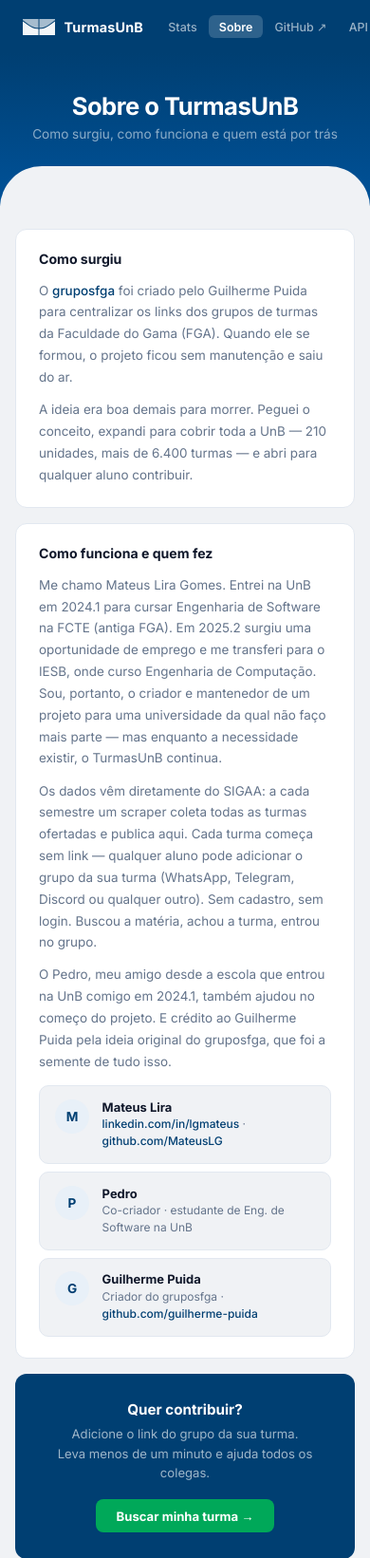
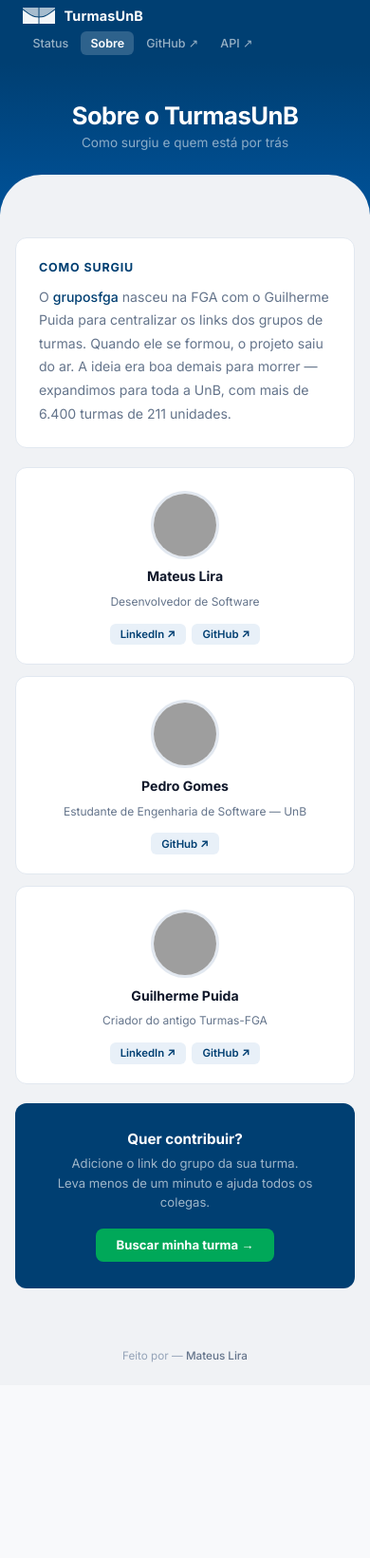
Before and after one commit to MateusLG/turmasunb, a Python web app: template templates/sobre.html in a window 390 px wide; the page is wider, and only the part inside the window is pictured. Shown: the top 1641 px of that part at 95% size. After the commit the page ends 1435 px from the top of that part, so only its background shows below. Run offline with Jinja, Linux system fonts and the light colour scheme; the template is opened without the code that fills it, so the values that code supplies are empty; grey boxes are pictures that could not be loaded.

Commit message:
feat(frontend): redesign da página /sobre
- seção 'Como surgiu' reescrita em 2 frases diretas
- seção 'Como funciona e quem fez' removida
- 3 cards interativos com foto, nome, descrição e botões de link
- animação de elevação no hover
- navbar responsiva alinhada com index.html

```diff
--- a/templates/sobre.html
+++ b/templates/sobre.html
@@ -17,7 +17,6 @@
       --blue-mid: #005299;
       --blue-light: #e8f0f8;
       --green: #00A859;
-      --green-light: #e6f7ee;
       --bg: #F0F2F5;
       --card-bg: #ffffff;
       --text: #0f172a;
@@ -38,12 +37,13 @@
     /* ── Navbar ── */
     nav {
       background: var(--blue);
-      height: 56px;
+      min-height: 56px;
       display: flex;
       align-items: center;
       justify-content: space-between;
-      padding: 0 1.5rem;
-      gap: 1rem;
+      flex-wrap: wrap;
+      padding: 0.5rem 1.5rem;
+      gap: 0.5rem 1rem;
     }
     .brand {
       display: flex;
@@ -96,80 +96,105 @@
     /* ── Main ── */
     main {
       flex: 1;
-      max-width: 640px;
+      max-width: 720px;
       width: 100%;
       margin: 0 auto;
       padding: 1.5rem 1rem 2.5rem;
       display: flex;
       flex-direction: column;
-      gap: 1rem;
+      gap: 1.25rem;
     }
 
-    /* ── Card ── */
-    .card {
+    /* ── Card origem ── */
+    .card-origem {
       background: var(--card-bg);
       border: 1px solid var(--border);
       border-radius: var(--radius);
       padding: 1.4rem 1.5rem;
     }
-    .card h2 {
+    .card-origem h2 {
+      font-size: 0.78rem;
+      font-weight: 700;
+      text-transform: uppercase;
+      letter-spacing: 0.07em;
+      color: var(--blue);
+      margin-bottom: 0.75rem;
+    }
+    .card-origem p {
+      font-size: 0.88rem;
+      color: var(--text-muted);
+      line-height: 1.75;
+    }
+    .card-origem a { color: var(--blue); font-weight: 500; text-decoration: none; }
+    .card-origem a:hover { text-decoration: underline; }
+
+    /* ── Pessoas ── */
+    .pessoas {
+      display: flex;
+      gap: 0.75rem;
+      flex-wrap: wrap;
+    }
+
+    /* ── Pessoa card ── */
+    .pessoa-card {
+      flex: 1 1 180px;
+      background: var(--card-bg);
+      border: 1px solid var(--border);
+      border-radius: var(--radius);
+      padding: 1.5rem 1.25rem 1.25rem;
+      display: flex;
+      flex-direction: column;
+      align-items: center;
+      text-align: center;
+      gap: 0.6rem;
+      transition: box-shadow 0.22s, transform 0.22s, border-color 0.22s;
+      cursor: default;
+    }
+    .pessoa-card:hover {
+      box-shadow: 0 8px 28px rgba(0,63,114,0.13);
+      transform: translateY(-4px);
+      border-color: var(--blue-light);
+    }
+    .pessoa-avatar {
+      width: 72px; height: 72px;
+      border-radius: 50%;
+      object-fit: cover;
+      border: 3px solid var(--border);
+      transition: border-color 0.22s;
+    }
+    .pessoa-card:hover .pessoa-avatar { border-color: var(--blue-light); }
+    .pessoa-nome {
       font-size: 0.88rem;
       font-weight: 700;
       color: var(--text);
-      margin-bottom: 0.85rem;
     }
-    .card p {
-      font-size: 0.84rem;
+    .pessoa-desc {
+      font-size: 0.75rem;
       color: var(--text-muted);
-      line-height: 1.7;
-      margin-bottom: 0.7rem;
+      line-height: 1.5;
+      flex: 1;
     }
-    .card p:last-child { margin-bottom: 0; }
-    .card a { color: var(--blue); text-decoration: none; font-weight: 500; }
-    .card a:hover { text-decoration: underline; }
-
-    /* ── Stack ── */
-    .tech-list {
+    .pessoa-links {
       display: flex;
+      gap: 0.4rem;
       flex-wrap: wrap;
-      gap: 0.4rem;
-      margin-top: 0.85rem;
+      justify-content: center;
+      margin-top: 0.25rem;
     }
-    .tech-pill {
-      font-size: 0.72rem;
+    .pessoa-btn {
+      font-size: 0.71rem;
       font-weight: 600;
-      padding: 0.25rem 0.7rem;
-      border-radius: 999px;
+      font-family: inherit;
+      padding: 0.28rem 0.7rem;
+      border-radius: 6px;
       background: var(--blue-light);
       color: var(--blue);
+      text-decoration: none;
+      transition: background 0.15s, color 0.15s, transform 0.1s;
       white-space: nowrap;
     }
-
-    /* ── Credito ── */
-    .credito {
-      display: flex;
-      align-items: flex-start;
-      gap: 0.85rem;
-      background: var(--bg);
-      border: 1px solid var(--border);
-      border-radius: 10px;
-      padding: 0.85rem 1rem;
-      margin-top: 0.85rem;
-    }
-    .credito-avatar {
-      width: 36px; height: 36px;
-      border-radius: 50%;
-      background: var(--blue-light);
-      display: flex; align-items: center; justify-content: center;
-      flex-shrink: 0;
-      font-size: 0.85rem;
-      font-weight: 700;
-      color: var(--blue);
-    }
-    .credito-info { display: flex; flex-direction: column; gap: 0.1rem; }
-    .credito-nome { font-size: 0.81rem; font-weight: 700; color: var(--text); }
-    .credito-desc { font-size: 0.75rem; color: var(--text-muted); line-height: 1.5; }
-    .credito-desc a { color: var(--blue); }
+    .pessoa-btn:hover { background: var(--blue); color: #fff; }
+    .pessoa-btn:active { transform: scale(0.96); }
 
     /* ── CTA ── */
     .cta-card {
@@ -226,7 +251,7 @@
       <span class="brand-name">TurmasUnB</span>
     </a>
     <div class="nav-links">
-      <a href="/stats" class="nav-link">Stats</a>
+      <a href="/status" class="nav-link">Status</a>
       <a href="/sobre" class="nav-link active">Sobre</a>
       <a href="https://github.com/MateusLG/turmasunb" class="nav-link" target="_blank" rel="noopener noreferrer">GitHub ↗</a>
       <a href="/json" class="nav-link">API ↗</a>
@@ -235,62 +260,52 @@
 
   <div class="page-header">
     <h1>Sobre o TurmasUnB</h1>
-    <p>Como surgiu, como funciona e quem está por trás</p>
+    <p>Como surgiu e quem está por trás</p>
   </div>
 
   <main>
 
-    <div class="card">
+    <div class="card-origem">
       <h2>Como surgiu</h2>
       <p>
         O <a href="https://github.com/guilherme-puida/gruposfga" target="_blank" rel="noopener noreferrer">gruposfga</a>
-        foi criado pelo Guilherme Puida para centralizar os links dos grupos de turmas da Faculdade do Gama (FGA).
-        Quando ele se formou, o projeto ficou sem manutenção e saiu do ar.
-      </p>
-      <p>
-        A ideia era boa demais para morrer. Peguei o conceito, expandi para cobrir toda a UnB —
-        210 unidades, mais de 6.400 turmas — e abri para qualquer aluno contribuir.
+        nasceu na FGA com o Guilherme Puida para centralizar os links dos grupos de turmas.
+        Quando ele se formou, o projeto saiu do ar. A ideia era boa demais para morrer —
+        expandimos para toda a UnB, com mais de 6.400 turmas de 211 unidades.
       </p>
     </div>
 
-    <div class="card">
-      <h2>Como funciona e quem fez</h2>
-      <p>
-        Me chamo Mateus Lira Gomes. Entrei na UnB em 2024.1 para cursar Engenharia de Software na FCTE (antiga FGA).
-        Em 2025.2 surgiu uma oportunidade de emprego e me transferi para o IESB, onde curso Engenharia de Computação.
-        Sou, portanto, o criador e mantenedor de um projeto para uma universidade da qual não faço mais parte —
-        mas enquanto a necessidade existir, o TurmasUnB continua.
-      </p>
-      <p>
-        Os dados vêm diretamente do SIGAA: a cada semestre um scraper coleta todas as turmas ofertadas e publica aqui.
-        Cada turma começa sem link — qualquer aluno pode adicionar o grupo da sua turma (WhatsApp, Telegram, Discord ou qualquer outro).
-        Sem cadastro, sem login. Buscou a matéria, achou a turma, entrou no grupo.
-      </p>
-      <p>
-        O Pedro, meu amigo desde a escola que entrou na UnB comigo em 2024.1, também ajudou no começo do projeto.
-        E crédito ao Guilherme Puida pela ideia original do gruposfga, que foi a semente de tudo isso.
-      </p>
-      <div class="credito">
-        <div class="credito-avatar">M</div>
-        <div class="credito-info">
-          <span class="credito-nome">Mateus Lira</span>
-          <span class="credito-desc"><a href="https://www.linkedin.com/in/lgmateus/" target="_blank" rel="noopener noreferrer">linkedin.com/in/lgmateus</a> · <a href="https://github.com/MateusLG" target="_blank" rel="noopener noreferrer">github.com/MateusLG</a></span>
+    <div class="pessoas">
+
+      <div class="pessoa-card">
+        <img class="pessoa-avatar" src="https://avatars.githubusercontent.com/u/92527443?s=400&u=89562f37413b433124b5dfd06d74f763b867eb46&v=4" alt="Mateus Lira" />
+        <span class="pessoa-nome">Mateus Lira</span>
+        <span class="pessoa-desc">Desenvolvedor de Software</span>
+        <div class="pessoa-links">
+          <a class="pessoa-btn" href="https://www.linkedin.com/in/lgmateus/" target="_blank" rel="noopener noreferrer">LinkedIn ↗</a>
+          <a class="pessoa-btn" href="https://github.com/mateuslg" target="_blank" rel="noopener noreferrer">GitHub ↗</a>
         </div>
       </div>
-      <div class="credito" style="margin-top: 0.5rem;">
-        <div class="credito-avatar">P</div>
-        <div class="credito-info">
-          <span class="credito-nome">Pedro</span>
-          <span class="credito-desc">Co-criador · estudante de Eng. de Software na UnB</span>
+
+      <div class="pessoa-card">
+        <img class="pessoa-avatar" src="https://avatars.githubusercontent.com/u/214181005?v=4" alt="Pedro Gomes" />
+        <span class="pessoa-nome">Pedro Gomes</span>
+        <span class="pessoa-desc">Estudante de Engenharia de Software — UnB</span>
+        <div class="pessoa-links">
+          <a class="pessoa-btn" href="https://github.com/PedroGomes-phgr" target="_blank" rel="noopener noreferrer">GitHub ↗</a>
         </div>
       </div>
-      <div class="credito" style="margin-top: 0.5rem;">
-        <div class="credito-avatar">G</div>
-        <div class="credito-info">
-          <span class="credito-nome">Guilherme Puida</span>
-          <span class="credito-desc">Criador do gruposfga · <a href="https://github.com/guilherme-puida/gruposfga" target="_blank" rel="noopener noreferrer">github.com/guilherme-puida</a></span>
+
+      <div class="pessoa-card">
+        <img class="pessoa-avatar" src="https://avatars.githubusercontent.com/u/70032505?v=4" alt="Guilherme Puida" />
+        <span class="pessoa-nome">Guilherme Puida</span>
+        <span class="pessoa-desc">Criador do antigo Turmas-FGA</span>
+        <div class="pessoa-links">
+          <a class="pessoa-btn" href="https://www.linkedin.com/in/guilherme-puida/" target="_blank" rel="noopener noreferrer">LinkedIn ↗</a>
+          <a class="pessoa-btn" href="https://github.com/guilherme-puida" target="_blank" rel="noopener noreferrer">GitHub ↗</a>
         </div>
       </div>
+
     </div>
 
     <div class="cta-card">
```
Also changed, not shown: ALTERACOES.md (+12 -0 lines).
